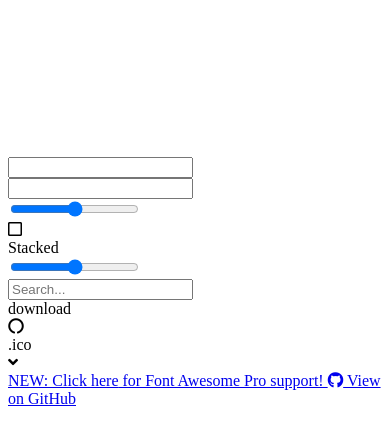
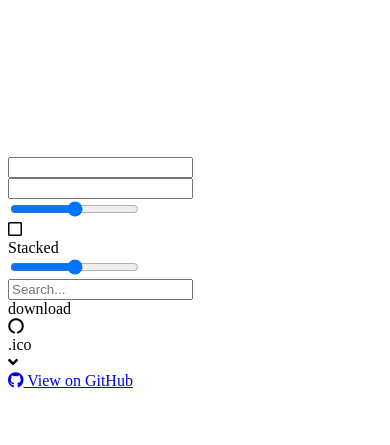
Before and after one commit to devgg/fonticon, a website: page src/html/index.html in a window 390 px wide. Shown: the part 5-450 px from the top of the page. Drawn offline with Linux system fonts and the light colour scheme.

Commit message:
Remove fontawesome pro support

```diff
--- a/src/css/mobile.css
+++ b/src/css/mobile.css
@@ -91,8 +91,4 @@
     -webkit-animation-name: none !important;
     animation-name: none !important;
   }
-
-  #footer-announcement {
-    display: hidden;
-  }
 }
--- a/src/html/index.html
+++ b/src/html/index.html
@@ -54,14 +54,6 @@
           </div>
         </div>
       </div>
-      <a
-        class="footer"
-        id="footer-announcement"
-        href="https://github.com/devgg/fonticon#font-awesome-pro"
-        target="_blank"
-      >
-        NEW: Click&nbsp<u>here</u>&nbspfor Font Awesome Pro support!
-      </a>
       <a class="footer" href="https://github.com/devgg/FontIcon" target="_blank">
         <i class="fab fa-github"></i>
         View on GitHub
```
Also changed, not shown: .pre-commit-config.yaml, README.md.
